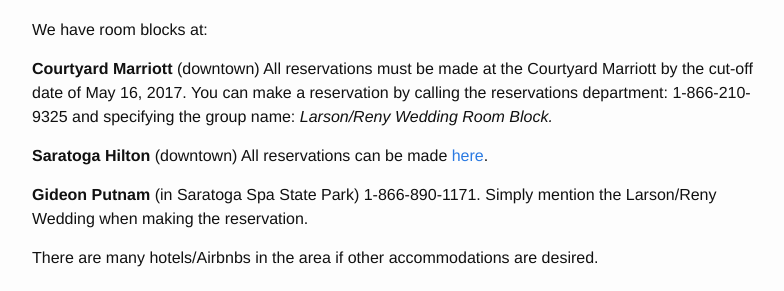
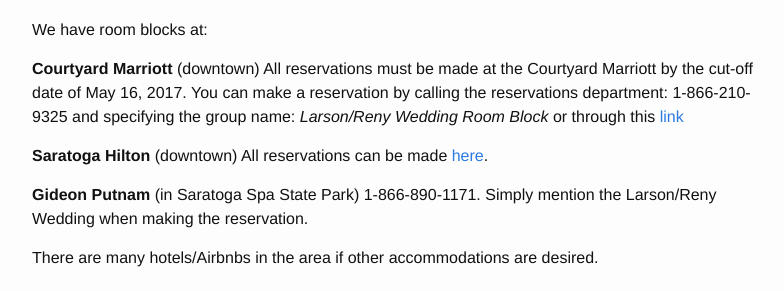
Before and after one commit to beccalarson/beccalarson.github.io, a Jekyll site: the page built from accomodations.md, in a window 1280 px wide and 900 px high, scrolled down 929 px. Shown: the part 152-443 px from the top of the window, without its empty margins (238-1022 px from the left). Built offline with Jekyll 4.4.1, drawn with Linux system fonts in a browser that asks for light colours.

Commit message:
add link for hotel

```diff
--- a/accomodations.md
+++ b/accomodations.md
@@ -29,7 +29,7 @@
 
 We have room blocks at:
 
-**Courtyard Marriott** (downtown) All reservations must be made at the Courtyard Marriott by the cut-off date of May 16, 2017.  You can make a reservation by calling the reservations department: 1-866-210-9325 and specifying the group name: *Larson/Reny Wedding Room Block.*
+**Courtyard Marriott** (downtown) All reservations must be made at the Courtyard Marriott by the cut-off date of May 16, 2017.  You can make a reservation by calling the reservations department: 1-866-210-9325 and specifying the group name: *Larson/Reny Wedding Room Block* or through this [link](http://www.marriott.com/meeting-event-hotels/group-corporate-travel/groupCorp.mi?resLinkData=Larson/Reny%20Wedding%20Room%20Block%5Ealbss%60LRWLRWA%7CLRWLRWB%60209.00%60USD%60false%601%606/16/17%606/18/17%605/16/17&app=resvlink&stop_mobi=yes)
 
 **Saratoga Hilton** (downtown) All reservations can be made [here](https://resweb.passkey.com/go/LarsonRenyWeddingBlock).
 
```
